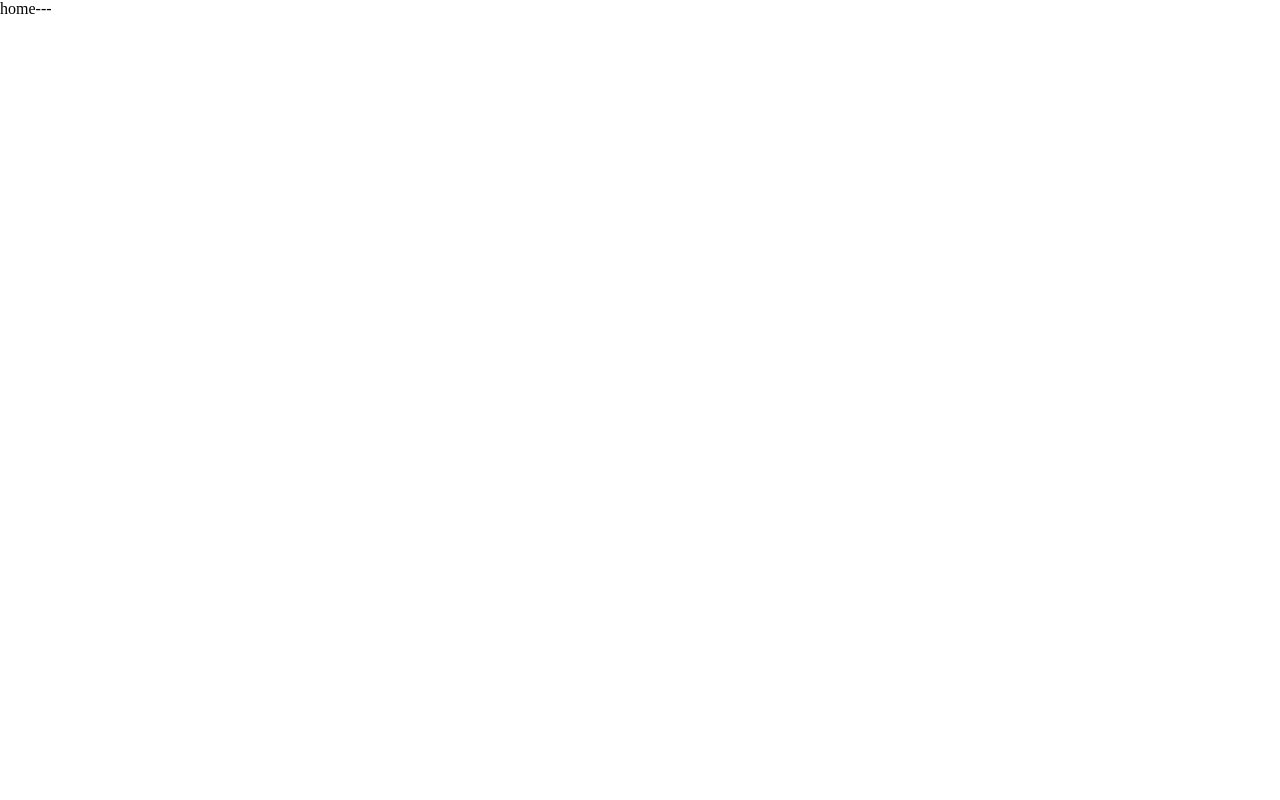
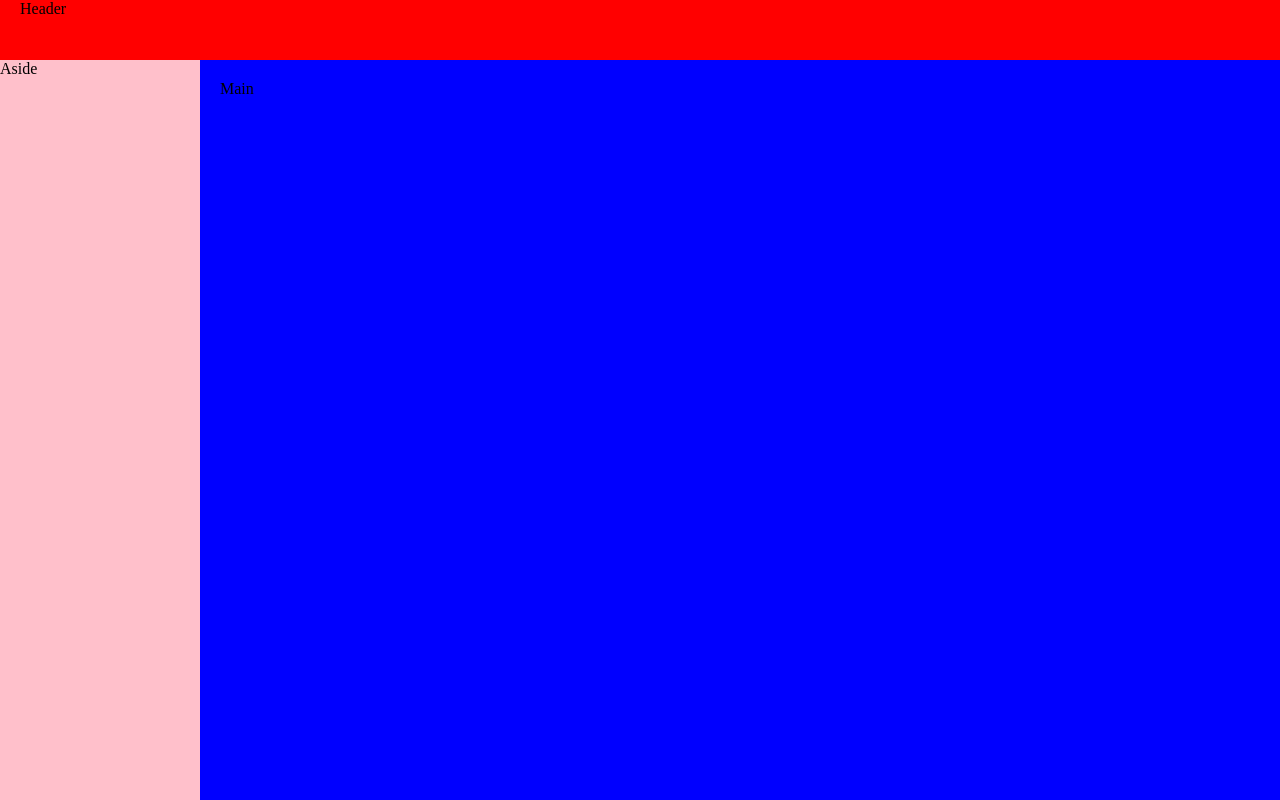
Before and after one commit to Oyqq88888/shopmanager64, a Vue app: page /#/ in a window 1280 px wide. Built offline with nearby package versions, Linux system fonts and the light colour scheme.

Commit message:
引入布局的容器

```diff
--- a/src/components/home.vue
+++ b/src/components/home.vue
@@ -1,15 +1,27 @@
 <template>
-  <div>
-    home---
-  </div>
+  <el-container class="container">
+    <el-header>Header</el-header>
+    <el-container>
+      <el-aside width="200px" class="aside">Aside</el-aside>
+      <el-main class="main">Main</el-main>
+    </el-container>
+  </el-container>
 </template>
 
 <script>
-export default {
-
-}
+export default {};
 </script>
 
+
 <style>
-
+.container {
+  height: 100%;
+  background-color: red;
+}
+.aside {
+  background-color: pink;
+}
+.main {
+  background-color: blue;
+}
 </style>
```
